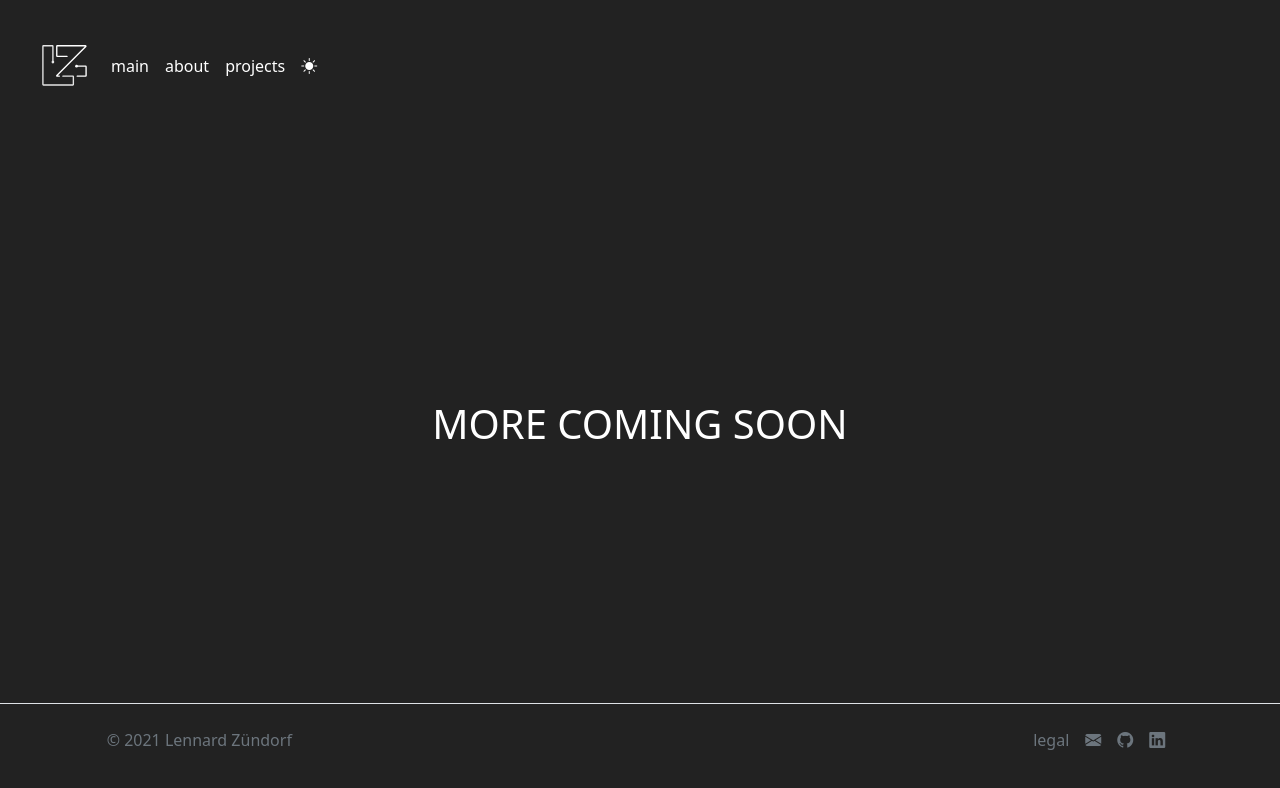
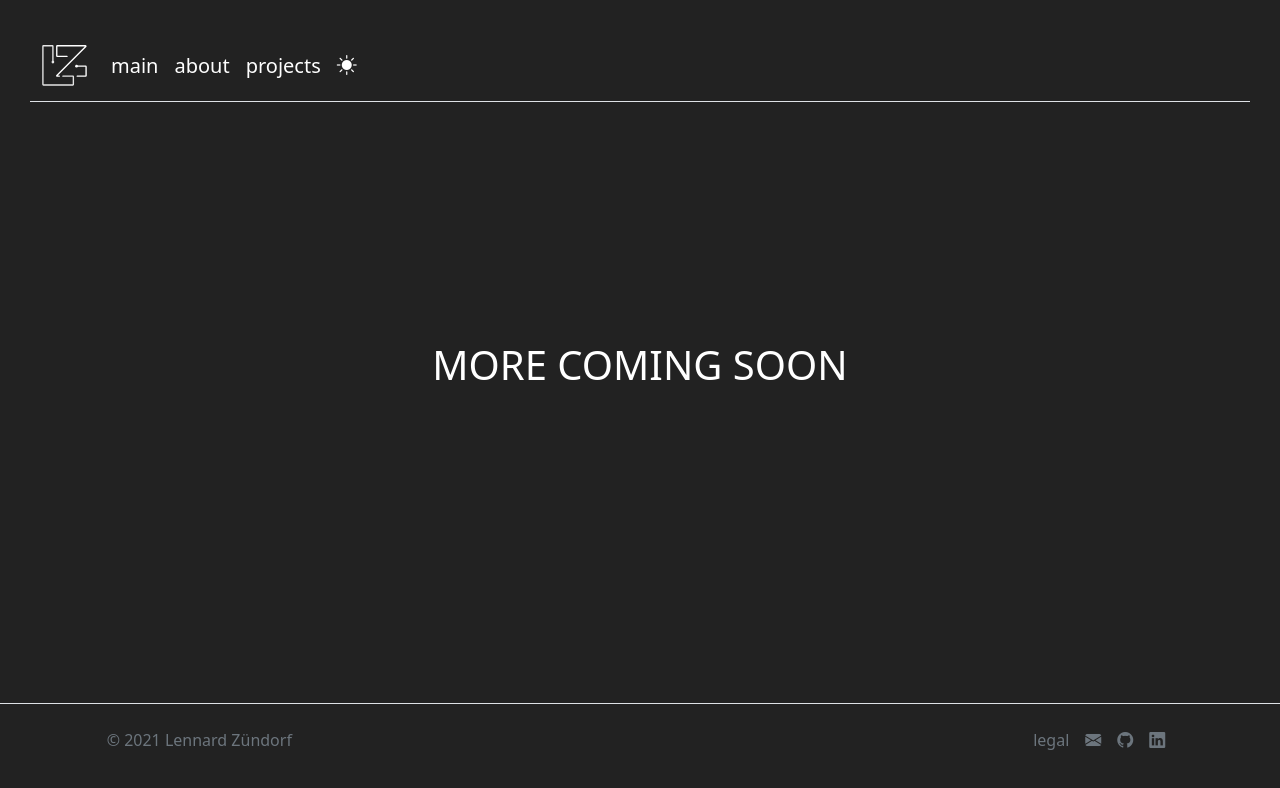
Before and after one commit to LennardZuendorf/website_zuendorf.me, a plain HTML site: page projects.html in a window 1280 px wide. Drawn offline with nearby package versions, Linux system fonts and the light colour scheme.

Commit message:
updated layouts, fixed bugs

```diff
--- a/about.html
+++ b/about.html
@@ -5,7 +5,7 @@
     <meta charset="utf-8">
     <meta name="viewport" content="width=device-width, initial-scale=1">
     <title>about | zuendorf.me </title>
-    <link rel="icon" type="image/svg" href="./img/logo_icon_dark.svg"/>
+    <link id="site-icon" rel="icon" type="image/svg" href="./img/logo_icon_dark.svg"/>
 
     <!-- importing external CSS files -->
     <link href="https://cdn.jsdelivr.net/npm/bootstrap@5.1.3/dist/css/bootstrap.min.css" rel="stylesheet" integrity="sha384-1BmE4kWBq78iYhFldvKuhfTAU6auU8tT94WrHftjDbrCEXSU1oBoqyl2QvZ6jIW3" crossorigin="anonymous">
@@ -19,37 +19,51 @@
     <script src="https://cdn.jsdelivr.net/npm/bootstrap@5.1.3/dist/js/bootstrap.bundle.min.js" integrity="sha384-ka7Sk0Gln4gmtz2MlQnikT1wXgYsOg+OMhuP+IlRH9sENBO0LRn5q+8nbTov4+1p" crossorigin="anonymous"></script>
     <script src="https://cdn.jsdelivr.net/npm/@fortawesome/fontawesome-free@5.15.3/js/fontawesome.min.js"></script>
 
+
 </head>
 
 <body onload="startupColor();">
 
 <!--navbar-->
-    <nav class="navbar navbar-expand-lg navbar-dark bg-dark">
-        <div class="container-fluid">
+<nav id="navbar" class="navbar navbar-expand-lg navbar-dark border-bottom">
+    <div class="container-fluid ">
         <a class="navbar-brand" href="#">
             <img id="navbar-icon" src="./img/logo_light_regular.svg" alt="" width="45" height="45">
         </a>
-            <button class="navbar-toggler" type="button" data-bs-toggle="collapse" data-bs-target="#navbarSupportedContent" aria-controls="navbarSupportedContent" aria-expanded="false" aria-label="Toggle navigation">
+        <button class="navbar-toggler"
+                type="button"
+                data-bs-toggle="collapse"
+                data-bs-target="#navbarSupportedContent"
+                aria-controls="navbarSupportedContent"
+                aria-expanded="false"
+                aria-label="Toggle navigation">
             <span class="navbar-toggler-icon"></span>
         </button>
         <div class="collapse navbar-collapse" id="navbarSupportedContent">
             <ul class="navbar-nav me-auto mb-2 mb-lg-0">
                 <li class="nav-item">
-                        <a class="nav-link" href="index.html" style="color: var(--text-color);">main</a>
+                    <a class="nav-link" href="index.html"
+                       style="color: var(--text-color); font-size: var(--font-size-m)">main
+                    </a>
                 </li>
                 <li class="nav-item">
-                        <a class="nav-link active" aria-current="page" href="about.html" style="color: var(--text-color);">about</a>
+                    <a class="nav-link active" href="about.html"
+                       style="color: var(--text-color); font-size: var(--font-size-m)">about
+                    </a>
                 </li>
-                    <!--
                 <li class="nav-item">
-                        <a class="nav-link" href="projects.html" style="color: var(--text-color);">projects</a>
+                    <a class="nav-link" href="projects.html"
+                       style="color: var(--text-color); font-size: var(--font-size-m)">projects
+                    </a>
                 </li>
-                    -->
                 <li class="nav-item">
                     <a class="nav-link"
                        href="javascript:void(0);"
                        onclick="toggleColor()">
-                            <i id="colorModeIcon" class="bi bi-brightness-high-fill" style="color: var(--text-color);"></i>
+                        <i id="colorModeIcon" class="bi bi-brightness-high-fill"
+                           style="color: var(--text-color); font-size: var(--font-size-m)">
+
+                        </i>
                     </a>
                 </li>
             </ul>
@@ -59,18 +73,21 @@
 <!--navbar-->
 
 <!--content-->
-    <div class="container-fluid" style="height: 100%">
-        <div class="row align-items-center justify-content-center" style="height: 100%; padding-top: 25%">
-            <div class="col-12 align-self-center d-flex justify-content-center align-middle">
+
+<div class="container-fluid content-box d-flex align-items-center justify-content-center">
+    <div class="row" style="height: 100%; padding-top: 20%">
+
+        <div class="col-12">
             <h4 style="color: var(--text-color); font-size: var(--font-size-l)">MORE COMING SOON</h4>
         </div>
+
     </div>
 </div>
 
 <!--content-->
 
 <!--footer-->
-    <footer class="d-flex flex-wrap justify-content-between align-items-center py-3 my-4 border-top fixed-bottom">
+<footer class="d-flex flex-wrap justify-content-between align-items-center py-3 my-4 fixed-bottom border-top">
     <p class="col-md-1"></p>
     <p class="col-md-5 mb-0 text-muted">© 2021 Lennard Zündorf</p>
 
--- a/projects.html
+++ b/projects.html
@@ -5,7 +5,7 @@
     <meta charset="utf-8">
     <meta name="viewport" content="width=device-width, initial-scale=1">
     <title>projects | zuendorf.me</title>
-    <link rel="icon" type="image/svg" href="./img/logo_icon_dark.svg"/>
+    <link id="site-icon" rel="icon" type="image/svg" href="./img/logo_icon_dark.svg"/>
 
     <!-- importing external CSS files -->
     <link href="https://cdn.jsdelivr.net/npm/bootstrap@5.1.3/dist/css/bootstrap.min.css" rel="stylesheet" integrity="sha384-1BmE4kWBq78iYhFldvKuhfTAU6auU8tT94WrHftjDbrCEXSU1oBoqyl2QvZ6jIW3" crossorigin="anonymous">
@@ -24,30 +24,45 @@
 <body onload="startupColor();">
 
 <!--navbar-->
-    <nav class="navbar navbar-expand-lg navbar-dark bg-dark">
-        <div class="container-fluid">
+<nav id="navbar" class="navbar navbar-expand-lg navbar-dark border-bottom">
+    <div class="container-fluid ">
         <a class="navbar-brand" href="#">
             <img id="navbar-icon" src="./img/logo_light_regular.svg" alt="" width="45" height="45">
         </a>
-            <button class="navbar-toggler" type="button" data-bs-toggle="collapse" data-bs-target="#navbarSupportedContent" aria-controls="navbarSupportedContent" aria-expanded="false" aria-label="Toggle navigation">
+        <button class="navbar-toggler"
+                type="button"
+                data-bs-toggle="collapse"
+                data-bs-target="#navbarSupportedContent"
+                aria-controls="navbarSupportedContent"
+                aria-expanded="false"
+                aria-label="Toggle navigation">
             <span class="navbar-toggler-icon"></span>
         </button>
         <div class="collapse navbar-collapse" id="navbarSupportedContent">
             <ul class="navbar-nav me-auto mb-2 mb-lg-0">
                 <li class="nav-item">
-                        <a class="nav-link" href="index.html" style="color: var(--text-color);">main</a>
+                    <a class="nav-link" href="index.html"
+                       style="color: var(--text-color); font-size: var(--font-size-m)">main
+                    </a>
                 </li>
                 <li class="nav-item">
-                        <a class="nav-link" href="about.html" style="color: var(--text-color);">about</a>
+                    <a class="nav-link" href="about.html"
+                       style="color: var(--text-color); font-size: var(--font-size-m)">about
+                    </a>
                 </li>
-                    <li class="nav-item">
-                        <a class="nav-link active"  aria-current="page" href="projects.html" style="color: var(--text-color);">projects</a>
+                <li class="nav-item active">
+                    <a class="nav-link" href="projects.html"
+                       style="color: var(--text-color); font-size: var(--font-size-m)">projects
+                    </a>
                 </li>
                 <li class="nav-item">
                     <a class="nav-link"
                        href="javascript:void(0);"
                        onclick="toggleColor()">
-                            <i id="colorModeIcon" class="bi bi-brightness-high-fill" style="color: var(--text-color);"></i>
+                        <i id="colorModeIcon" class="bi bi-brightness-high-fill"
+                           style="color: var(--text-color); font-size: var(--font-size-m)">
+
+                        </i>
                     </a>
                 </li>
             </ul>
@@ -57,18 +72,21 @@
 <!--navbar-->
 
 <!--content-->
-    <div class="container-fluid" style="height: 100%">
-        <div class="row align-items-center justify-content-center" style="height: 100%; padding-top: 25%">
-            <div class="col-12 align-self-center d-flex justify-content-center align-middle">
+
+<div class="container-fluid content-box d-flex align-items-center justify-content-center">
+    <div class="row" style="height: 100%; padding-top: 20%">
+
+        <div class="col-12">
             <h4 style="color: var(--text-color); font-size: var(--font-size-l)">MORE COMING SOON</h4>
         </div>
+
     </div>
 </div>
 
 <!--content-->
 
 <!--footer-->
-    <footer class="d-flex flex-wrap justify-content-between align-items-center py-3 my-4 border-top fixed-bottom">
+<footer class="d-flex flex-wrap justify-content-between align-items-center py-3 my-4 fixed-bottom border-top">
     <p class="col-md-1"></p>
     <p class="col-md-5 mb-0 text-muted">© 2021 Lennard Zündorf</p>
 
```
Also changed, not shown: index.html (+19 -9 lines). Lines whose indentation alone changed are shown as unchanged.
